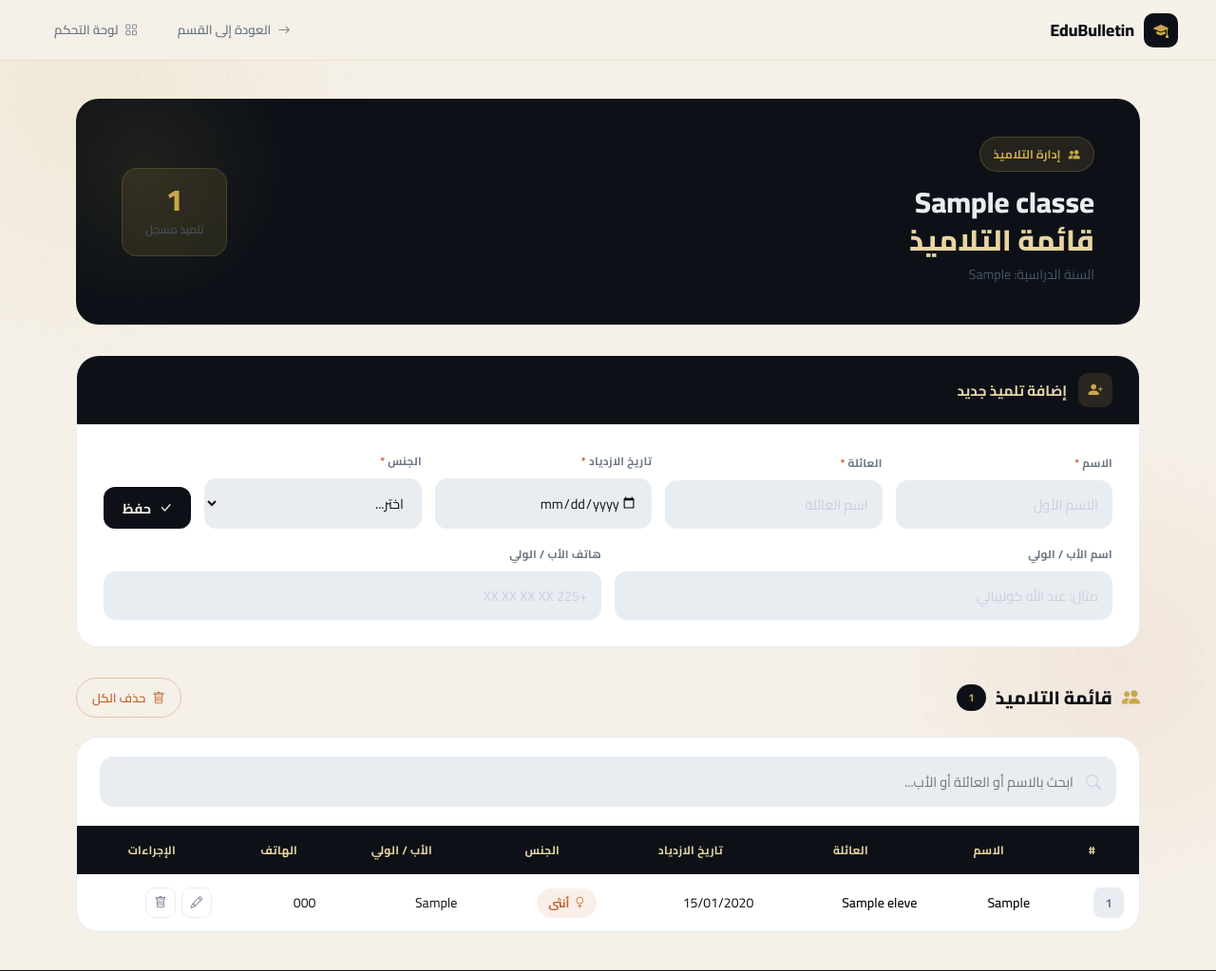
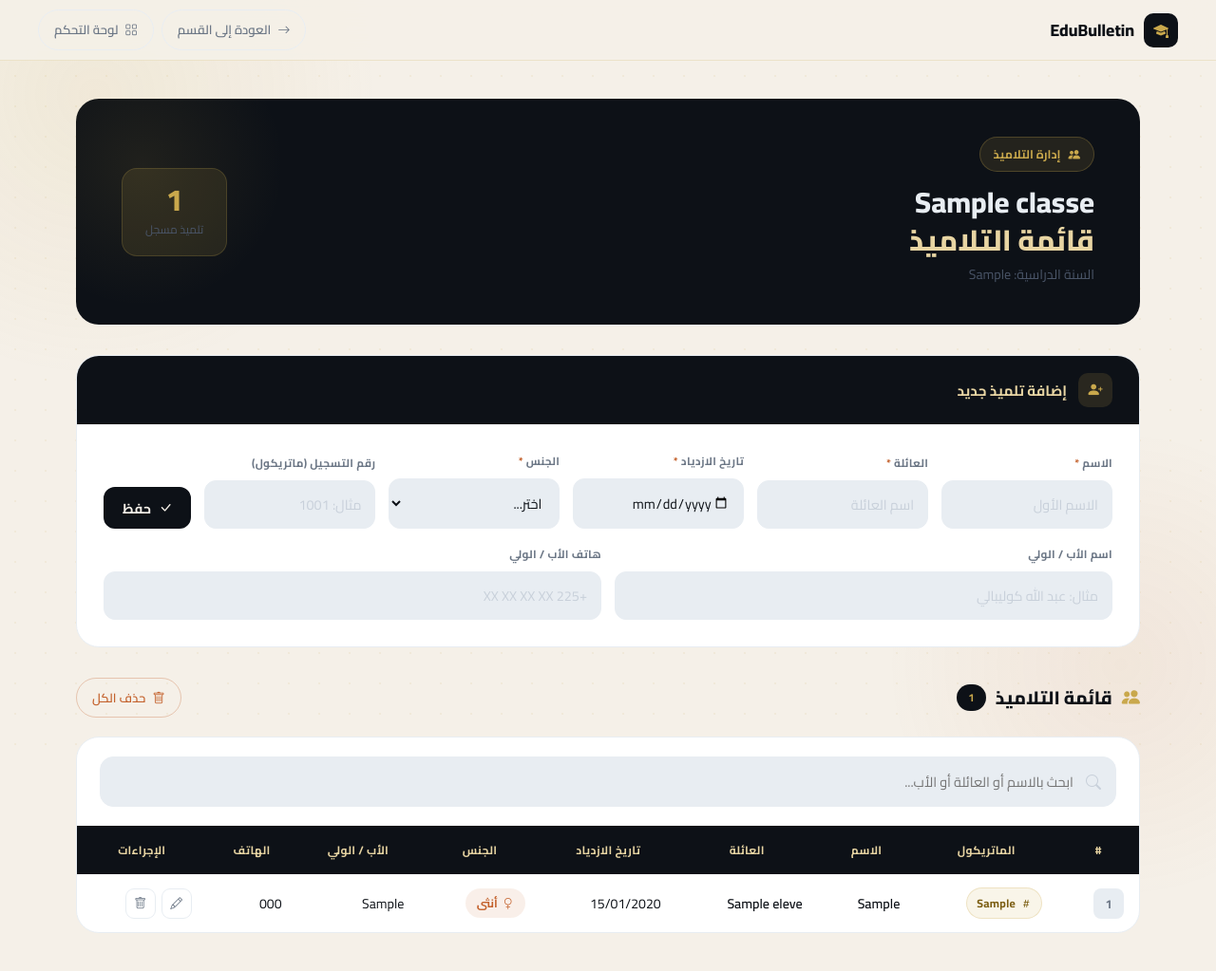
Before and after one commit to Abdoul79/bulletin-python, a Flask app: template templates/add_eleve_ar.html in a window 1280 px wide. Shown: the whole page at 95% size. Run offline with Flask 3, Linux system fonts and the light colour scheme; the template is opened without the code that fills it: values that come from a table or form of the project are taken from there, others are empty; tables that the repository leaves empty hold one stand-in row (values such as "Sample post").

Commit message:
add matricule field eleve arabe

```diff
--- a/templates/add_eleve_ar.html
+++ b/templates/add_eleve_ar.html
@@ -57,7 +57,7 @@
         .form-card-title { font-size:0.95rem; font-weight:700; color:var(--gold-light); }
         .form-card-body { padding:28px; }
 
-        .form-grid-main { display:grid; grid-template-columns:1fr 1fr 1fr 1fr auto; gap:14px; align-items:end; margin-bottom:16px; }
+        .form-grid-main { display:grid; grid-template-columns:1fr 1fr 1fr 1fr 1fr auto; gap:14px; align-items:end; margin-bottom:16px; }
         .form-grid-extra { display:grid; grid-template-columns:1fr 1fr; gap:14px; }
         .field label { display:block; font-size:0.73rem; font-weight:700; color:var(--text-muted); letter-spacing:0.3px; margin-bottom:7px; }
         .field input, .field select {
@@ -103,6 +103,7 @@
         .badge-male   { display:inline-flex; align-items:center; gap:5px; background:rgba(99,102,241,0.1); color:#4f46e5; padding:4px 12px; border-radius:50px; font-size:0.75rem; font-weight:700; }
         .badge-female { display:inline-flex; align-items:center; gap:5px; background:rgba(196,98,45,0.1); color:var(--rust); padding:4px 12px; border-radius:50px; font-size:0.75rem; font-weight:700; }
         .text-dash { color:#c8d0da; }
+        .badge-matricule { display:inline-flex; align-items:center; gap:5px; background:rgba(201,168,76,0.12); border:1px solid rgba(201,168,76,0.25); color:#7a5c10; padding:4px 10px; border-radius:50px; font-size:0.75rem; font-weight:700; letter-spacing:0.3px; }
         .row-num { width:32px; height:32px; background:var(--mist); border-radius:8px; display:flex; align-items:center; justify-content:center; font-size:0.8rem; font-weight:700; color:var(--text-muted); }
 
         /* Action buttons */
@@ -233,6 +234,10 @@
                             <option value="F">أنثى</option>
                         </select>
                     </div>
+                    <div class="field">
+                        <label>رقم التسجيل (ماتريكول)</label>
+                        <input type="text" name="matricule" id="matricule" placeholder="مثال: 1001">
+                    </div>
                     <div style="display:flex;gap:8px;align-items:flex-end;">
                         <button type="submit" class="btn-save" id="btnSave">
                             <i class="bi bi-check-lg"></i> حفظ
@@ -285,6 +290,7 @@
                 <thead>
                     <tr>
                         <th>#</th>
+                        <th>الماتريكول</th>
                         <th>الاسم</th>
                         <th>العائلة</th>
                         <th>تاريخ الازدياد</th>
@@ -298,6 +304,13 @@
                     {% for e in eleves %}
                     <tr>
                         <td><div class="row-num">{{ loop.index }}</div></td>
+                        <td>
+                            {% if e.matricule %}
+                                <span class="badge-matricule"><i class="bi bi-hash"></i>{{ e.matricule }}</span>
+                            {% else %}
+                                <span class="text-dash">—</span>
+                            {% endif %}
+                        </td>
                         <td class="searchable" style="font-weight:600;">{{ e.prenom }}</td>
                         <td class="searchable" style="font-weight:600;">{{ e.nom }}</td>
                         <td class="searchable">{{ e.date_naissance.strftime('%d/%m/%Y') }}</td>
@@ -320,6 +333,7 @@
                                         data-sexe="{{ e.sexe }}"
                                         data-tuteur="{{ e.tuteur or '' }}"
                                         data-tel="{{ e.telephone_tuteur or '' }}"
+                                        data-matricule="{{ e.matricule or '' }}"
                                         title="تعديل">
                                     <i class="bi bi-pencil"></i>
                                 </button>
@@ -409,6 +423,7 @@
             document.getElementById('sexe').value = this.dataset.sexe;
             document.getElementById('tuteur').value = this.dataset.tuteur;
             document.getElementById('telephone_tuteur').value = this.dataset.tel;
+            document.getElementById('matricule').value = this.dataset.matricule;
             document.getElementById('btnReset').style.display = 'flex';
             document.getElementById('eleveForm').scrollIntoView({ behavior:'smooth' });
         });
```
